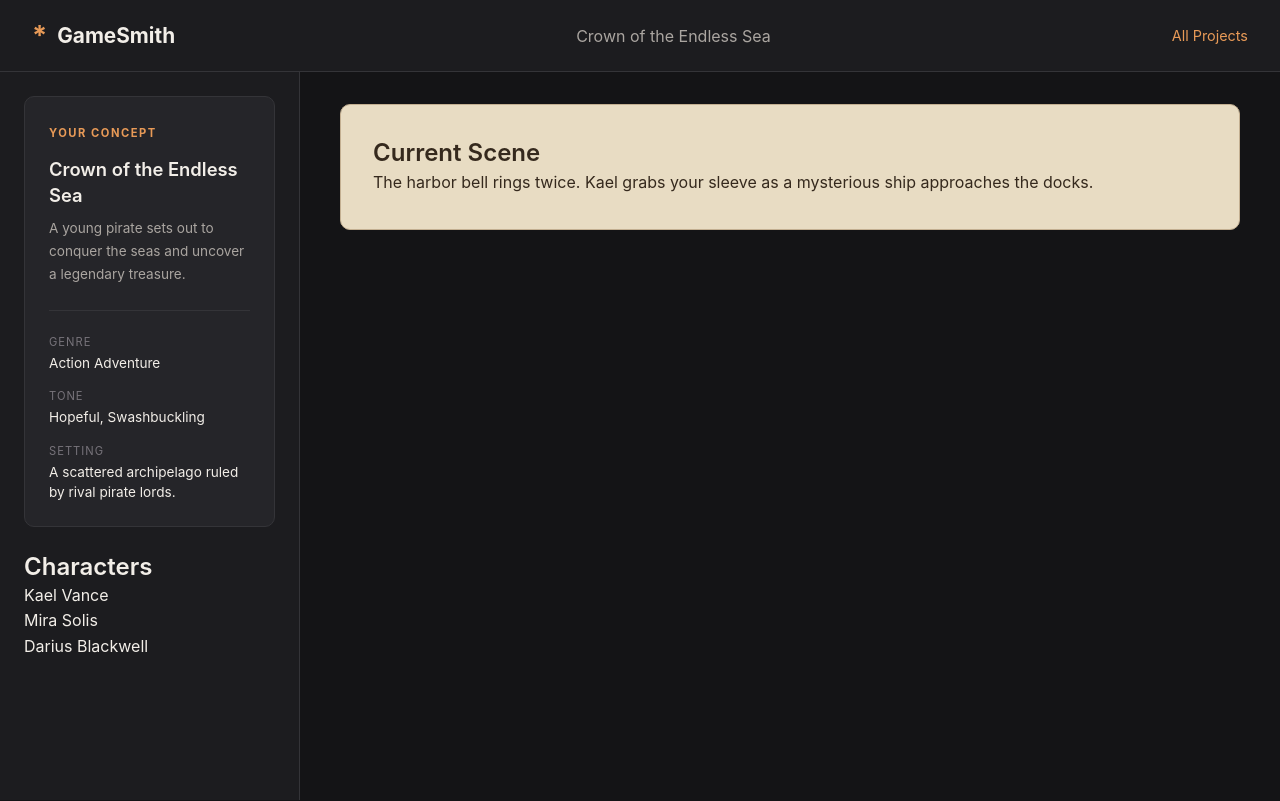
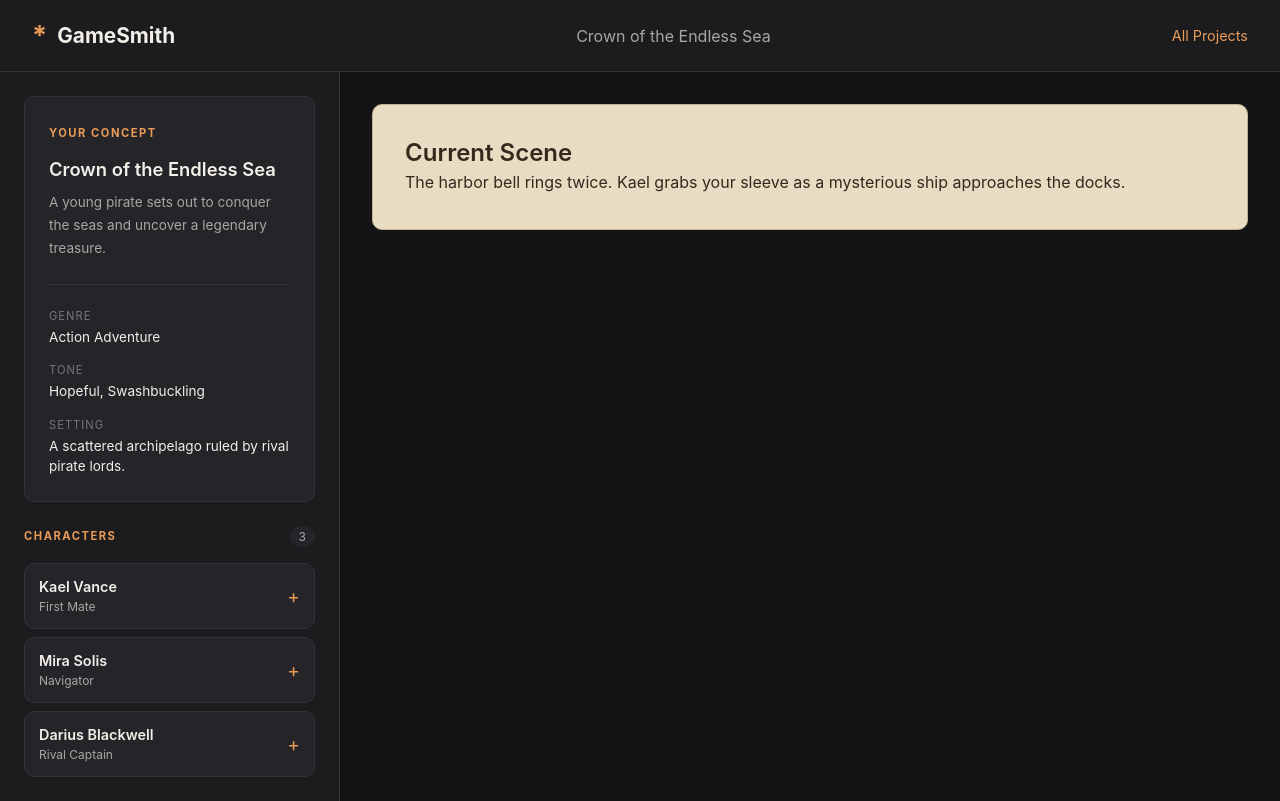
Before and after one commit to ezerenm/gamesmith, a React app in the folder frontend/: page /projects/1 in a window 1280 px wide. Built offline with nearby package versions, Linux system fonts and the light colour scheme; the HTML template or start-up script is replaced by a standard one.

Commit message:
Styled character list and character cards

```diff
--- a/frontend/src/components/CharacterCard.jsx
+++ b/frontend/src/components/CharacterCard.jsx
@@ -0,0 +1,40 @@
+
+import { useState } from "react";
+
+export default function CharacterCard({ character }) {
+  const [expanded, setExpanded] = useState(false);
+
+  return (
+    <article className="character-card">
+      <button
+        type="button"
+        className="character-card-header"
+        onClick={() => setExpanded(!expanded)}
+        aria-expanded={expanded}
+      >
+        <div className="character-info">
+          <span className="character-name">{character.name}</span>
+          <span className="character-role">{character.role}</span>
+        </div>
+
+        <span className="character-toggle">
+          {expanded ? "−" : "+"}
+        </span>
+      </button>
+
+      {expanded && (
+        <div className="character-details">
+          <div className="character-traits">
+            {character.traits.map((trait, index) => (
+              <span className="trait-tag" key={index}>
+                {trait}
+              </span>
+            ))}
+          </div>
+
+          <p className="character-backstory">{character.backstory}</p>
+        </div>
+      )}
+    </article>
+  );
+}
--- a/frontend/src/components/CharacterList.jsx
+++ b/frontend/src/components/CharacterList.jsx
@@ -0,0 +1,24 @@
+import CharacterCard from "./CharacterCard";
+
+export default function CharacterList({ characters = [] }) {
+  return (
+    <section className="character-list">
+      <div className="character-list-heading">
+        <span className="panel-label">CHARACTERS</span>
+        <span className="character-count">{characters.length}</span>
+      </div>
+
+      {characters.length === 0 ? (
+        <p className="character-empty">
+          No characters generated yet.
+        </p>
+      ) : (
+        <div className="character-cards">
+          {characters.map((character) => (
+            <CharacterCard key={character.id} character={character} />
+          ))}
+        </div>
+      )}
+    </section>
+  );
+}
--- a/frontend/src/pages/WorkspacePage.jsx
+++ b/frontend/src/pages/WorkspacePage.jsx
@@ -3,6 +3,7 @@ import TopBar from "../components/TopBar";
 import ConceptPanel from "../components/ConceptPanel";
 import { mockWorkspace } from "../api/mockData";
 import "../styles/workspace.css";
+import CharacterList from "../components/CharacterList";
 
 export default function WorkspacePage() {
   const { project, characters, scenes } = mockWorkspace;
@@ -19,10 +20,7 @@ export default function WorkspacePage() {
         <aside className="workspace-sidebar">
           <ConceptPanel project={project} />
 
-          <h2 style={{ marginTop: "24px" }}>Characters</h2>
-          {characters.map((character) => (
-            <p key={character.id}>{character.name}</p>
-          ))}
+          <CharacterList characters={characters} />
         </aside>
 
         <main className="workspace-main">
--- a/frontend/src/styles/theme.css
+++ b/frontend/src/styles/theme.css
@@ -39,7 +39,7 @@
   --font-primary: "Inter", "Segoe UI", sans-serif;
 
   /* Layout */
-  --sidebar-width: 300px;
+  --sidebar-width: 340px;
   --header-height: 72px;
 
   /* Spacing */
--- a/frontend/src/styles/workspace.css
+++ b/frontend/src/styles/workspace.css
@@ -153,3 +153,102 @@
   font-size: 0.85rem;
   line-height: 1.5;
 }
+
+
+/* Character list */
+.character-list {
+  margin-top: var(--space-lg);
+}
+
+.character-list-heading {
+  display: flex;
+  justify-content: space-between;
+  align-items: center;
+  margin-bottom: var(--space-md);
+}
+
+.character-count {
+  color: var(--text-secondary);
+  background: var(--bg-tertiary);
+  padding: 3px 9px;
+  border-radius: 20px;
+  font-size: 0.75rem;
+}
+
+.character-cards {
+  display: flex;
+  flex-direction: column;
+  gap: var(--space-sm);
+}
+
+.character-card {
+  background: var(--bg-tertiary);
+  border: 1px solid var(--border-primary);
+  border-radius: var(--radius-md);
+  overflow: hidden;
+}
+
+.character-card-header {
+  width: 100%;
+  padding: 14px;
+  display: flex;
+  align-items: center;
+  justify-content: space-between;
+  gap: 12px;
+  background: transparent;
+  color: var(--text-primary);
+  text-align: left;
+}
+
+.character-card-header:hover {
+  background: var(--accent-subtle);
+}
+
+.character-info {
+  display: flex;
+  flex-direction: column;
+  gap: 4px;
+  min-width: 0;
+}
+
+.character-name {
+  font-size: 0.9rem;
+  font-weight: 600;
+}
+
+.character-role {
+  font-size: 0.75rem;
+  color: var(--text-secondary);
+}
+
+.character-toggle {
+  font-size: 1.2rem;
+  color: var(--accent-primary);
+}
+
+.character-details {
+  padding: 14px;
+  border-top: 1px solid var(--border-primary);
+}
+
+.character-traits {
+  display: flex;
+  flex-wrap: wrap;
+  gap: 6px;
+  margin-bottom: 12px;
+}
+
+.trait-tag {
+  padding: 4px 8px;
+  background: var(--accent-subtle);
+  color: var(--accent-primary);
+  border-radius: var(--radius-sm);
+  font-size: 0.7rem;
+}
+
+.character-backstory,
+.character-empty {
+  color: var(--text-secondary);
+  font-size: 0.8rem;
+  line-height: 1.6;
+}
```
